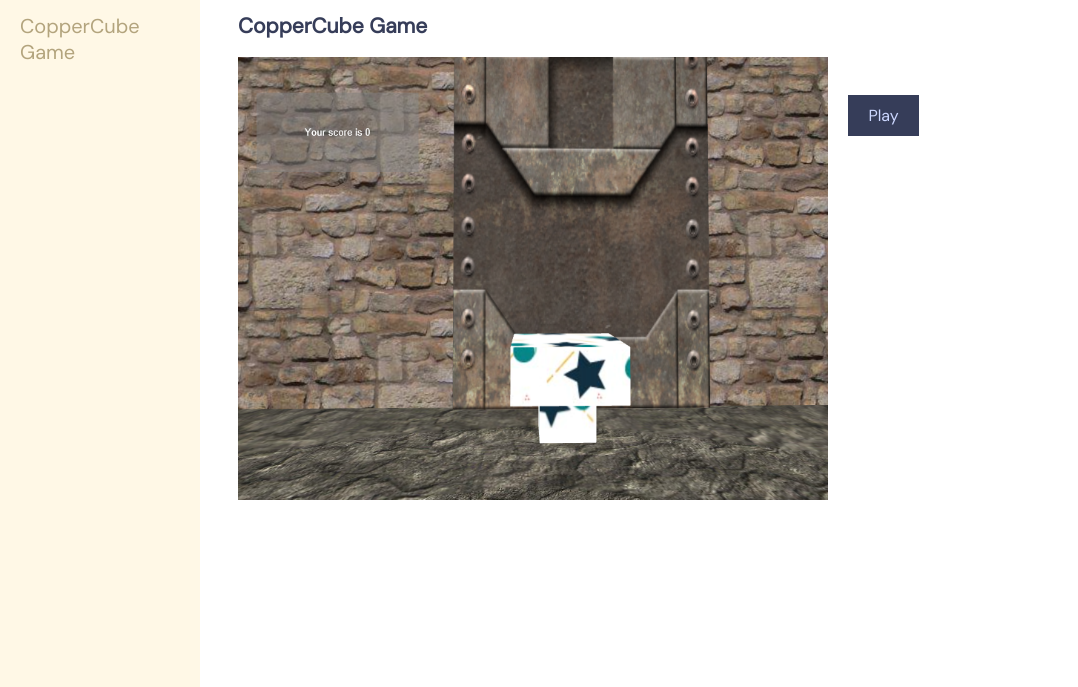
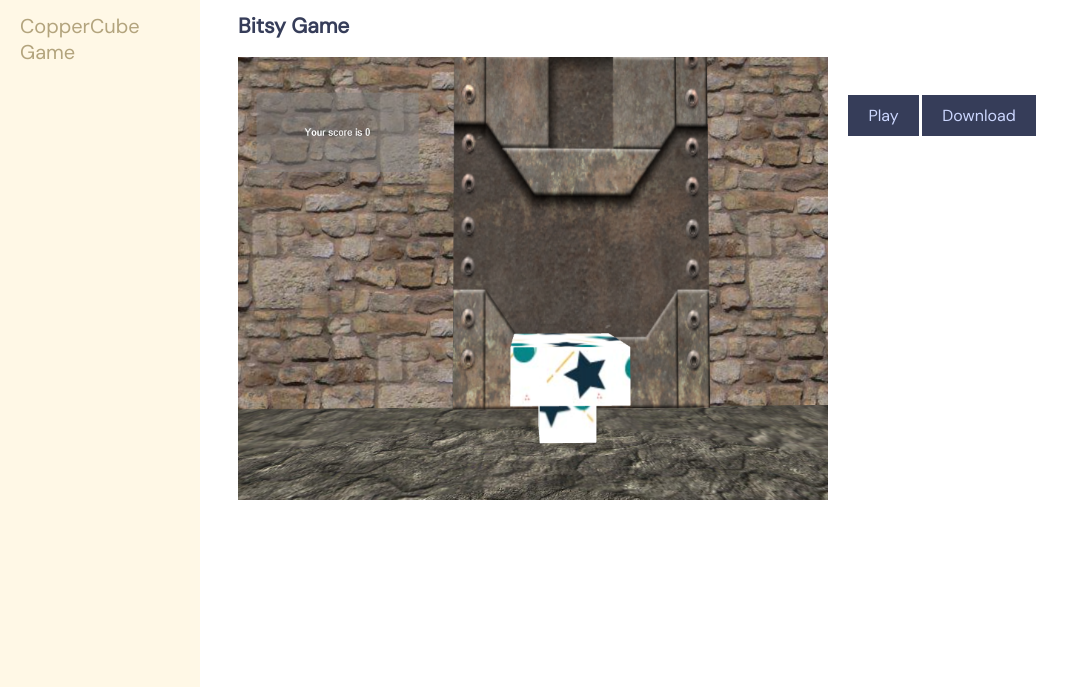
Before and after one commit to GuanyuLin/GuanyuLin.github.io, a plain HTML site: page HUW169/ccgame.html in a window 1280 px wide. Shown: the part 113-800 px from the top of the page, without its empty margins (0-1078 px from the left). Drawn offline with Linux system fonts and the light colour scheme; files that its build step writes are made by us from their sources; a web font is replaced by a local one.

Commit message:
Add files via upload

```diff
--- a/HUW169/ccgame.html
+++ b/HUW169/ccgame.html
@@ -85,11 +85,15 @@
     </nav>
     <div class="main">
         <p class="h1">HUW169 Animation</p>
-        <h2>CopperCube Game</h2>
+        <h2>Bitsy Game</h2>
         <img src="test1.png" style="float: left" width="60%">
 
         <p>This game is a testing version made by CopperCube.</p>
-        <a href="https://guanyulin.github.io/CopperCube/test/index.html" class="button" target="_blank">Play</a>
+        <a href="http://guanyulin.github.io/CopperCube/test/index.html" class="button" target="_blank">Play</a>
+
+        <a href="
+http://guanyulin.github.io/CopperCube/test/test1.exe" download="test1.exe" class="button">Download
+        </a>
         <br>
 
     </div>
```
